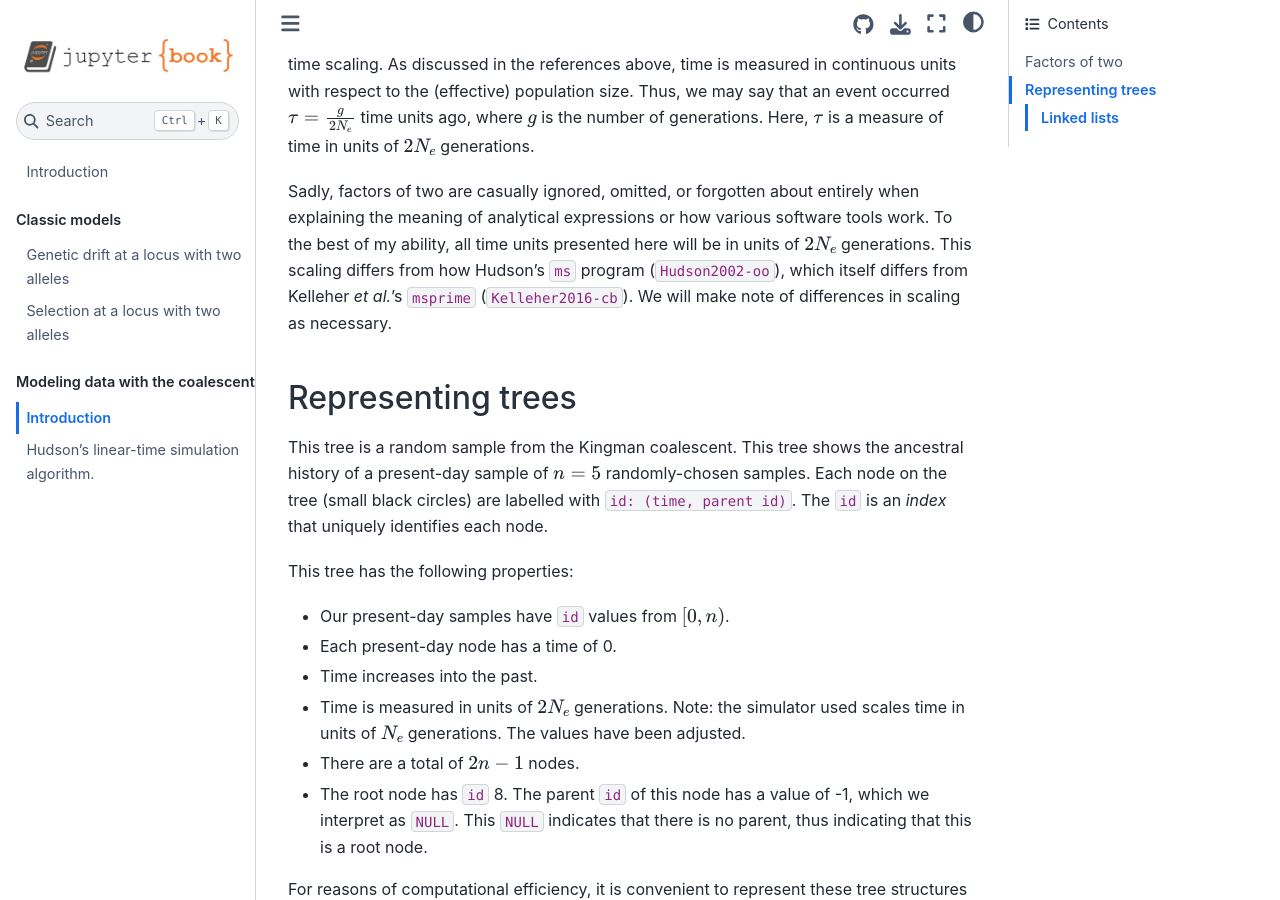
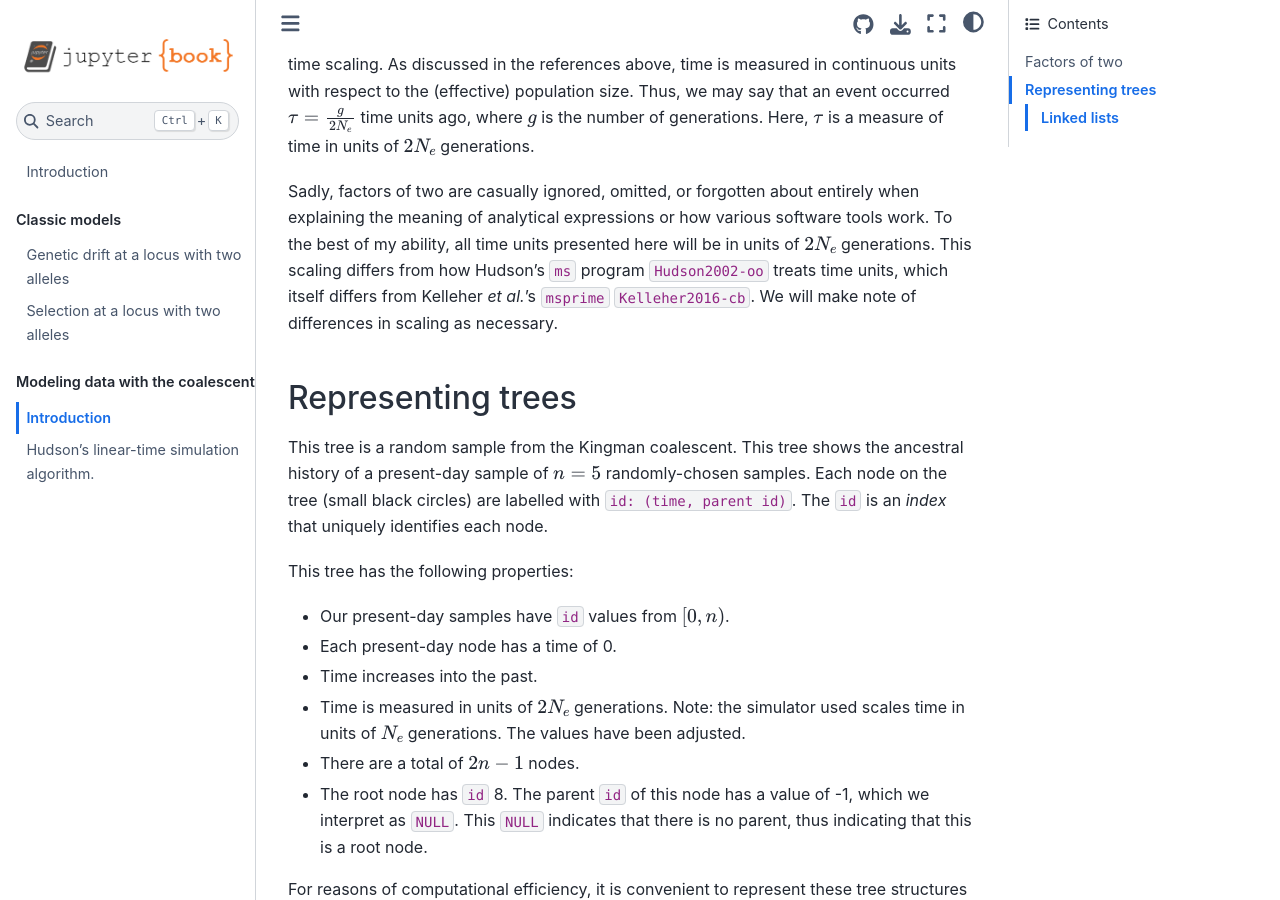
Before and after one commit to ForwardSimulation/intro2simulation, a Jupyter Book: the page built from md/coalescent_intro.md, in a window 1280 px wide and 900 px high, scrolled down 520 px. Built offline with Jupyter Book 1.0.4 settings and Sphinx 7.4.7 and the Sphinx Book theme 1.1.4, drawn with Linux system fonts in a browser that asks for light colours; pages that are not in the unit, such as notebooks, are missing from menus; cross-references to code outside the pages are shown as plain code.

Commit message:
minor edits to coalescent intro

```diff
--- a/md/coalescent_intro.md
+++ b/md/coalescent_intro.md
@@ -35,7 +35,7 @@
 
 Sadly, factors of two are casually ignored, omitted, or forgotten about entirely when explaining the meaning of analytical expressions or how various software tools work.
 To the best of my ability, all time units presented here will be in units of $2N_e$ generations.
-This scaling differs from how Hudson's `ms` program ({cite}`Hudson2002-oo`), which itself differs from Kelleher *et al.*'s `msprime` ({cite}`Kelleher2016-cb`).
+This scaling differs from how Hudson's `ms` program {cite}`Hudson2002-oo` treats time units, which itself differs from Kelleher *et al.*'s `msprime` {cite}`Kelleher2016-cb`.
 We will make note of differences in scaling as necessary.
 
 ## Representing trees
```
